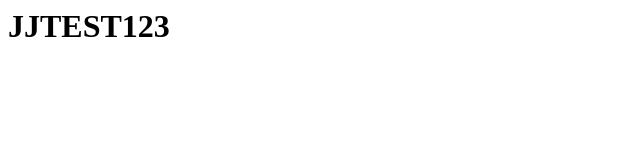
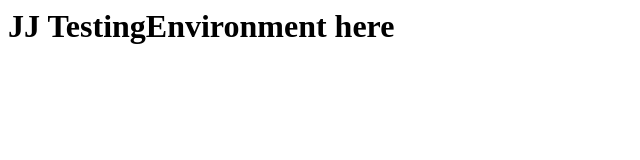
Before and after one commit to LegendHjj/JJTESTproject, a plain HTML site: page index.html in a window 1280 px wide. Shown: the whole page, without its empty margins (0-640 px from the left). Drawn offline with Linux system fonts and the light colour scheme.

Commit message:
Update index.html

```diff
--- a/index.html
+++ b/index.html
@@ -1 +1 @@
-<h1>JJTEST123</h1>
+<h1>JJ TestingEnvironment here</h1>
```
